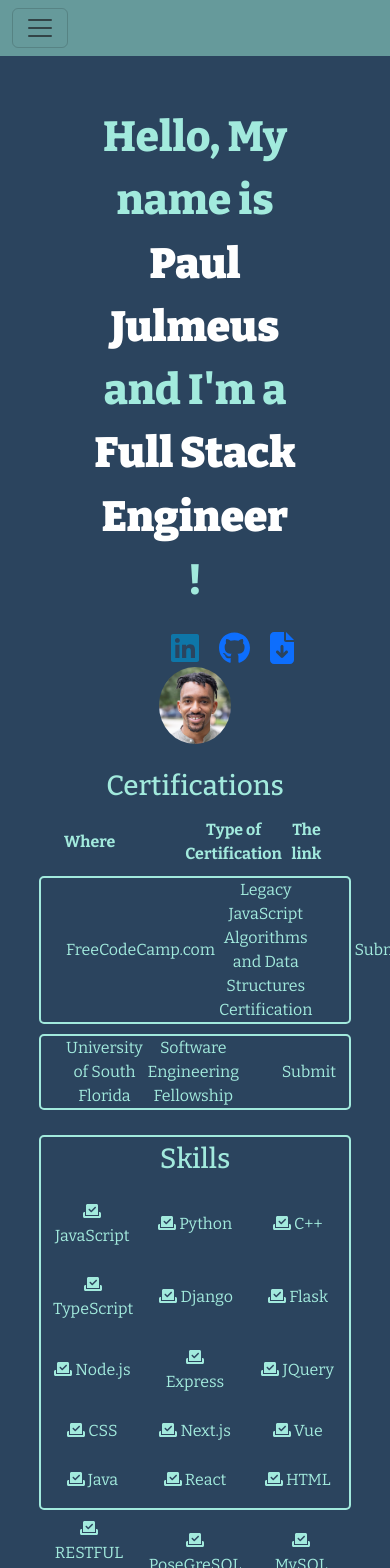
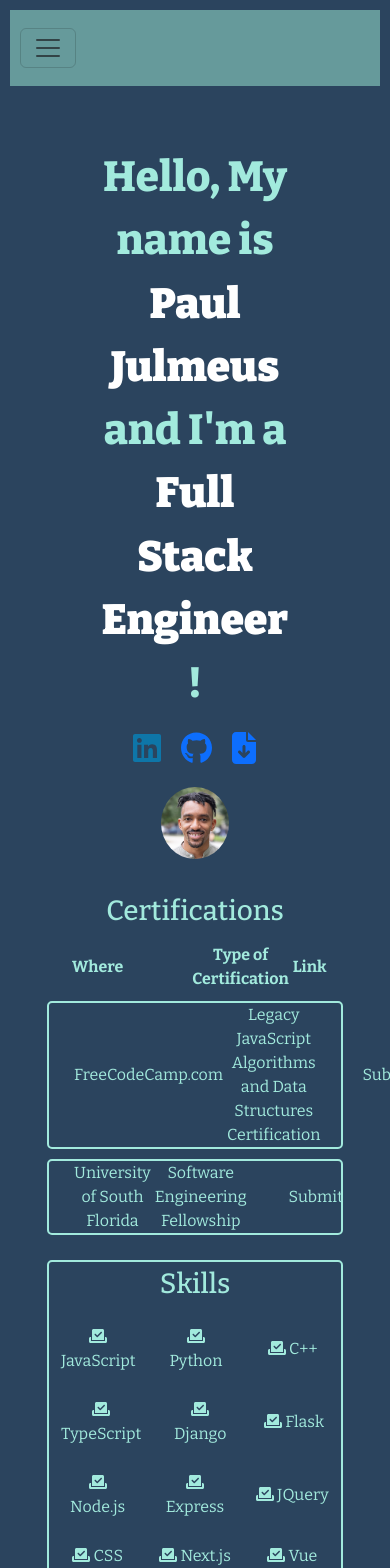
Before and after one commit to pjulmeus/portfolio917, a React (Create React App) app in the folder my-app/: page / in a window 390 px wide. Shown: the top 1568 px of the page. Built offline with nearby package versions, Linux system fonts and the light colour scheme.

Commit message:
finished the app first draft now

```diff
--- a/my-app/src/App.css
+++ b/my-app/src/App.css
@@ -1,5 +1,16 @@
 
 @import url('https://fonts.googleapis.com/css2?family=Bitter:ital,wght@0,100..900;1,100..900&display=swap');
+/* Styles for mobile screens (max-width 768px) */
+@media screen and (max-width: 768px) {
+  .container {
+    width: 100%;
+    padding: 10px;
+  }
+
+  .header {
+    font-size: 20px;
+  }
+}
 
 .App {
   text-align: center;
@@ -10,3 +21,14 @@ body {
   background-color: #2b445e;
   color: #a2eadd;
 }
+
+/* @media screen and (max-width: 768px) {
+  .container {
+    width: 100%;
+    padding: 10px;
+  }
+
+  .header {
+    font-size: 20px;
+  }
+} */
--- a/my-app/src/App.js
+++ b/my-app/src/App.js
@@ -10,7 +10,7 @@ import { Route, Routes } from 'react-router-dom';
 function App() {
 
   return (
-    <div className="App">
+    <div className="App container">
       <NavBar/>
         <Routes>
             <Route path="/" element={<Home />} />
--- a/my-app/src/CertificationLabels.js
+++ b/my-app/src/CertificationLabels.js
@@ -8,7 +8,7 @@ return (
     <Stack className="stack_space_labels" gap={1} direction="horizontal">
         <label className="left_side"><b>Where</b></label>
         <label className="middle_side" > <b>Type of Certification</b></label>
-        <label className="right_side"> <b>The link </b></label>
+        <label className="right_side"> <b>Link</b></label>
   </Stack>
 )
 }
--- a/my-app/src/emblem.css
+++ b/my-app/src/emblem.css
@@ -2,6 +2,5 @@
     display: flex;
     justify-content: center;
     gap: 20px;
-    margin-top: 20px;
-    margin-left: 75px;
+    margin-bottom: 20px;
 }
```
